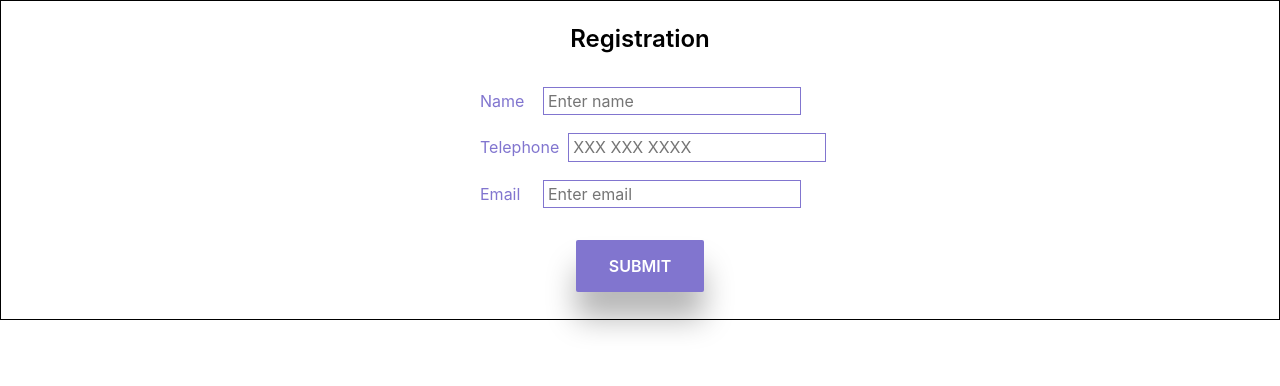
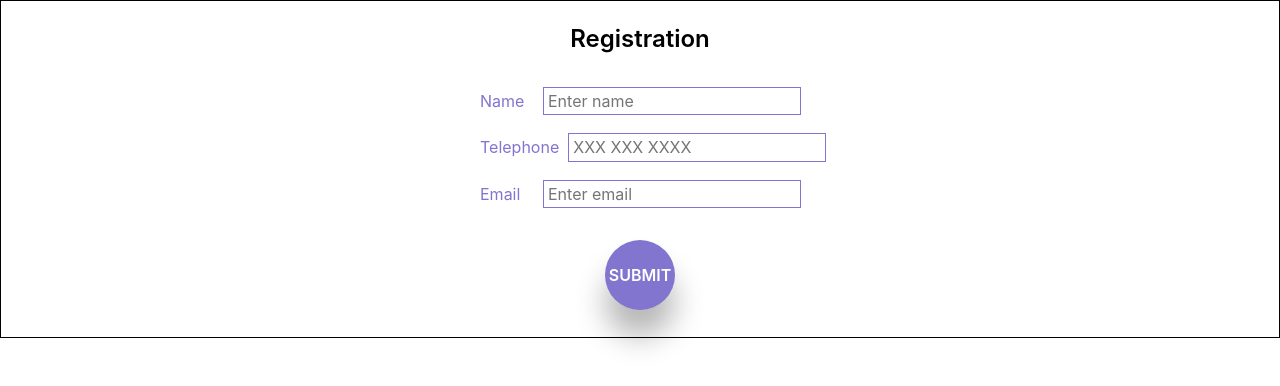
Before and after one commit to SerhiyStepanov/react-tests, a React (Create React App) app: page / in a window 1280 px wide. Shown: the top 386 px of the page. Built offline with nearby package versions, Linux system fonts and the light colour scheme.

Commit message:
change css button

```diff
--- a/src/components/UserForm/UserForm.module.css
+++ b/src/components/UserForm/UserForm.module.css
@@ -61,15 +61,18 @@
   animation: bouncing 0.7s cubic-bezier(0.1, 0.25, 0.1, 1) 0s infinite alternate
     both;
 
-  display: inline-block;
+  display: flexbox;
   position: relative;
-  padding: 1em 2em;
+  align-items: center;
+  justify-content: center;
+  padding: 0;
   margin-top: 50px;
-  font-size: 16px;
+  width: 70px;
+  height:70px ;
   font-weight: 600;
   text-transform: uppercase;
-  border: 1px solid transparent;
-  border-radius: 2px;
+  border: 2px solid transparent;
+  border-radius: 50%;
   outline: none;
   color: white;
   background: rgb(129, 117, 207);
@@ -78,16 +81,17 @@
 
 .submitBtn:hover,
 .submitBtn:focus {
-  border: 1px solid black;
-  background-color: rgb(129, 117, 207);
+border: 2px solid limegreen;
+color:limegreen;
+background-color: rgb(129, 117, 207);
 }
 
 /* .submitBtn {
   margin-left: 20px;
   display: inline-flex;
-  padding: 8px 20px;
+  padding: 8px 16px;
   border: 1px solid transparent;
-  border-radius: 6px;
+  border-radius: 4px;
   outline: none;
   cursor: pointer;
   color: rgb(129, 117, 207) ;
```
